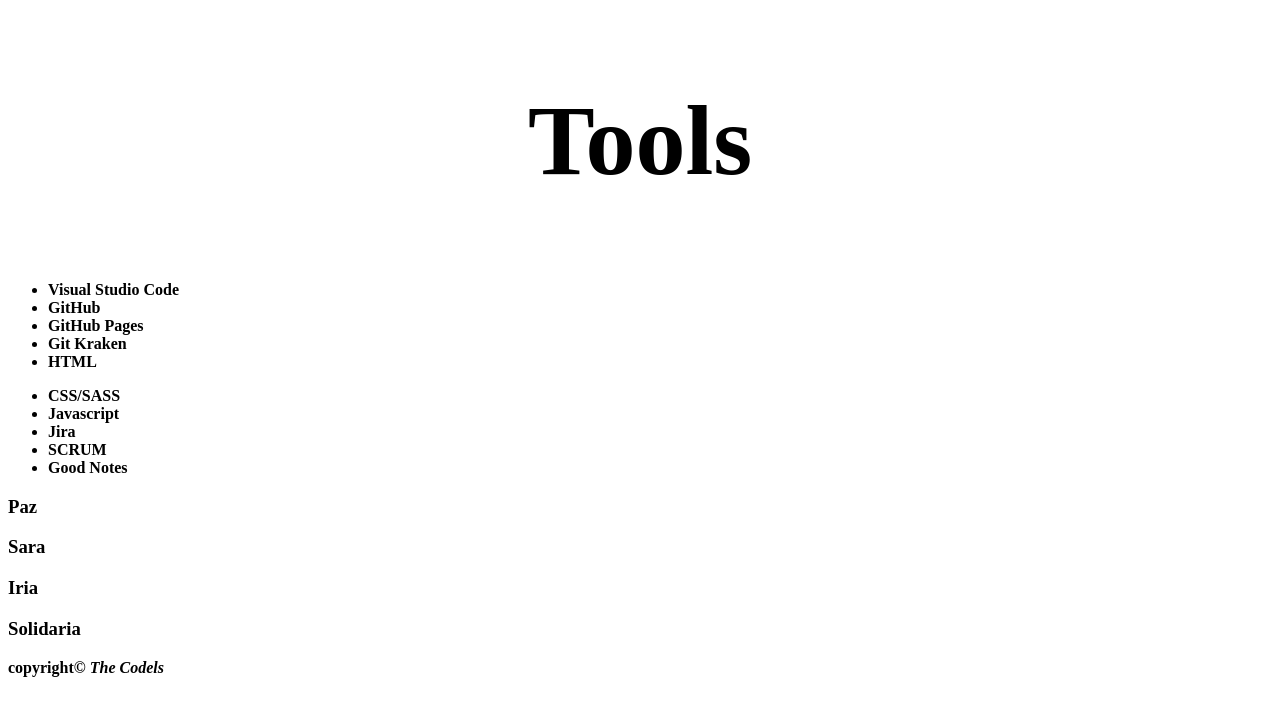
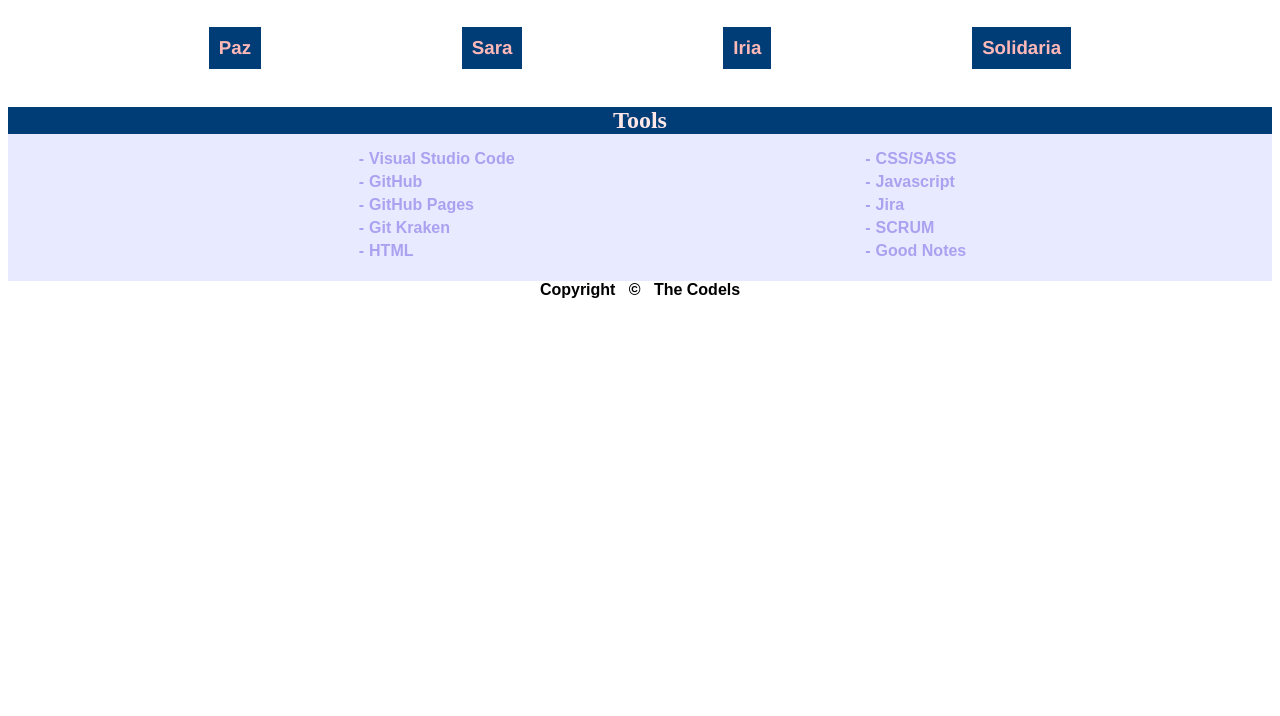
Before and after one commit to Iriarg/project, a website: page public/project.html in a window 1280 px wide. Drawn offline with Linux system fonts and the light colour scheme; a web font is replaced by a local one.

Commit message:
added think from Esther

```diff
--- a/public/project.html
+++ b/public/project.html
@@ -6,29 +6,12 @@
     <meta http-equiv="X-UA-Compatible" content="IE=edge">
     <meta name="viewport" content="width=device-width, initial-scale=1.0">
     <title>Document</title>
-    <link rel="stylesheet" href="/css/style.css">
+    <link rel="stylesheet" href="./css/style.css">
+    <link href="http://fonts.cdnfonts.com/css/din-alternate" rel="stylesheet">
 </head>
 
 <body>
 
-
-    <div id="tool">
-        <h2>Tools</h2>
-        <ul>
-            <li>Visual Studio Code</li>
-            <li>GitHub</li>
-            <li>GitHub Pages</li>
-            <li>Git Kraken</li>
-            <li>HTML</li>
-        </ul>
-        <ul>
-            <li>CSS/SASS</li>
-            <li>Javascript</li>
-            <li>Jira</li>
-            <li>SCRUM</li>
-            <li>Good Notes</li>
-        </ul>
-    </div>
 
     <div id="keywords">
         <h3>Paz</h3>
@@ -37,8 +20,30 @@
         <h3>Solidaria</h3>
     </div>
 
+    <div id="tool">
+        <h2>Tools</h2>
+        <section>
+            <ul class="col1">
+                <li>Visual Studio Code</li>
+                <li>GitHub</li>
+                <li>GitHub Pages</li>
+                <li>Git Kraken</li>
+                <li>HTML</li>
+            </ul>
+            <ul class="col2">
+                <li>CSS/SASS</li>
+                <li>Javascript</li>
+                <li>Jira</li>
+                <li>SCRUM</li>
+                <li>Good Notes</li>
+            </ul>
+        </section>
+    </div>
+
+
+
     <footer>
-        <p>copyright&copy; <i>The Codels</i></p>
+        Copyright &nbsp;<span>  &#169; </span> &nbsp; The Codels
     </footer>
 
 </body>
--- a/src/sass/style.scss
+++ b/src/sass/style.scss
@@ -1,10 +1,54 @@
+@import url('http://fonts.cdnfonts.com/css/din-alternate');
+@import url('http://fonts.cdnfonts.com/css/bradley-hand-2');
 body {
     font-weight: bolder;
     font-style: blue;
+    #keywords {
+        display: flex;
+        justify-content: space-evenly;
+        font-family: Helvetica, arial, "Helvetica Neue";
+        h3 {
+            color: #FFB9B8;
+            background-color: #003C76;
+            border: 5px;
+            padding: 10px;
+        }
+    }
     #tool {
         h2 {
             text-align: center;
-            font-size: 100px;
+            color: #FFE8E8;
+            background-color: #003C76;
+            margin-bottom: 0%;
+            font-family: 'DIN Alternate';
+            font-style: bold;
+        }
+        section {
+            display: flex;
+            justify-content: space-evenly;
+            width: 100%;
+            color: #aaa2f0;
+            background-color: #E8EAFF;
+            font-family: Arial, Helvetica, sans-serif;
+            ul {
+                li {
+                    list-style-type: none;
+                    padding-left: 5px;
+                    padding-bottom: 5px;
+                }
+                li:before {
+                    content: "-";
+                    padding-right: 5px;
+                }
+            }
+        }
+    }
+    footer {
+        font-family: 'Bradley Hand', sans-serif;
+        // display: inline-flex;
+        text-align: center;
+        span {
+            font-family: sans-serif;
         }
     }
 }
```
Also changed, not shown: public/css/style.css, 1 other file.
